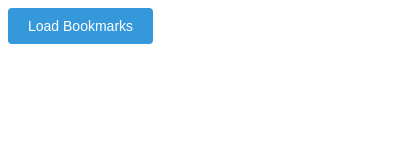
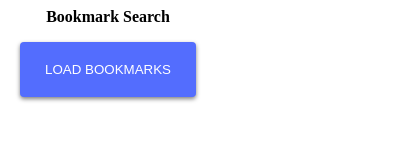
Before and after one commit to hantang/search-bookmark, a browser extension: page popup.html in a window 400 px wide. Drawn offline with Linux system fonts and the light colour scheme.

Commit message:
Update extension

```diff
--- a/popup.html
+++ b/popup.html
@@ -1,26 +1,63 @@
 <html>
+
 <head>
   <style>
-      #loadBookmarksButton {
-        background-color: #3498db;
-        color: #ffffff;
-        border: none;
-        padding: 10px 20px;
-        font-size: 14px;
-        border-radius: 4px;
-        cursor: pointer;
-        transition: background-color 0.3s ease;
+    :root {
+      --primary-color: #3f51b5;
+      --accent-color: #536dfe;
+      --background-color: #ffffff;
+      --text-color: #000000;
+      --button-color: #ffffff;
     }
 
-      #loadBookmarksButton:hover {
-        background-color: #2980b9;
+    @media (prefers-color-scheme: dark) {
+      :root {
+        --background-color: #1D2129;
+        --text-color: #ffffff;
+      }
+    }
+
+    body {
+      height: 100px;
+      width: 200px;
+      background-color: var(--background-color);
+      color: var(--text-color);
+    }
+
+    div {
+      margin: 5px auto;
+      text-align: center;
+    }
+
+    button {
+      color: var(--button-color);
+      background-color: var(--accent-color);
+      border: none;
+      border-radius: 4px;
+      padding: 20px 25px;
+      cursor: pointer;
+      font-weight: 500;
+      text-transform: uppercase;
+      transition: background-color 0.3s;
+      box-shadow: 0 2px 4px rgba(0, 0, 0, 0.5);
+    }
+
+    button:hover {
+      background-color: var(--primary-color);
+    }
+
+    p {
+      font-weight: 700;
     }
   </style>
 </head>
+
 <body>
   <div>
+    <p>Bookmark Search</p>
     <button id="loadBookmarksButton">Load Bookmarks</button>
   </div>
   <script src="popup.js"></script>
 </body>
+
 </html>
```
Also changed, not shown: background.js (deleted), manifest.json. Lines whose indentation alone changed are shown as unchanged.
